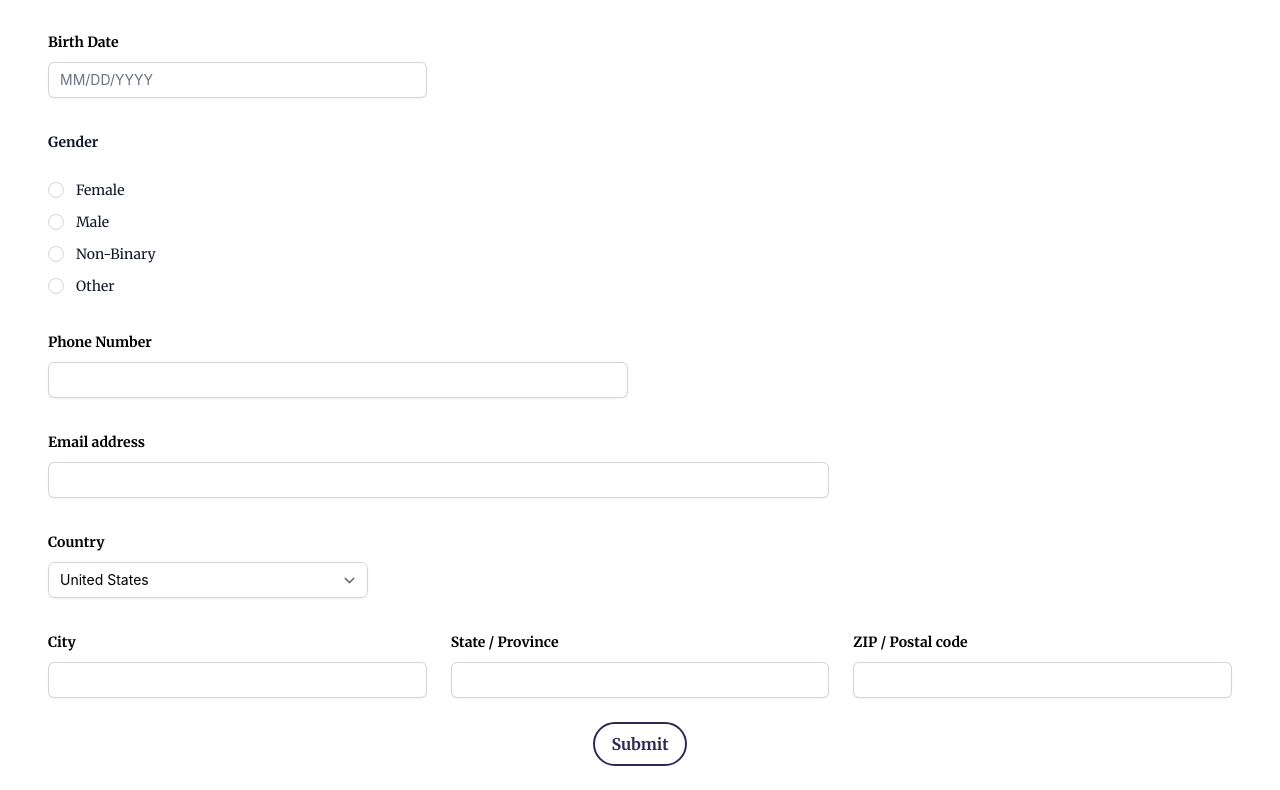
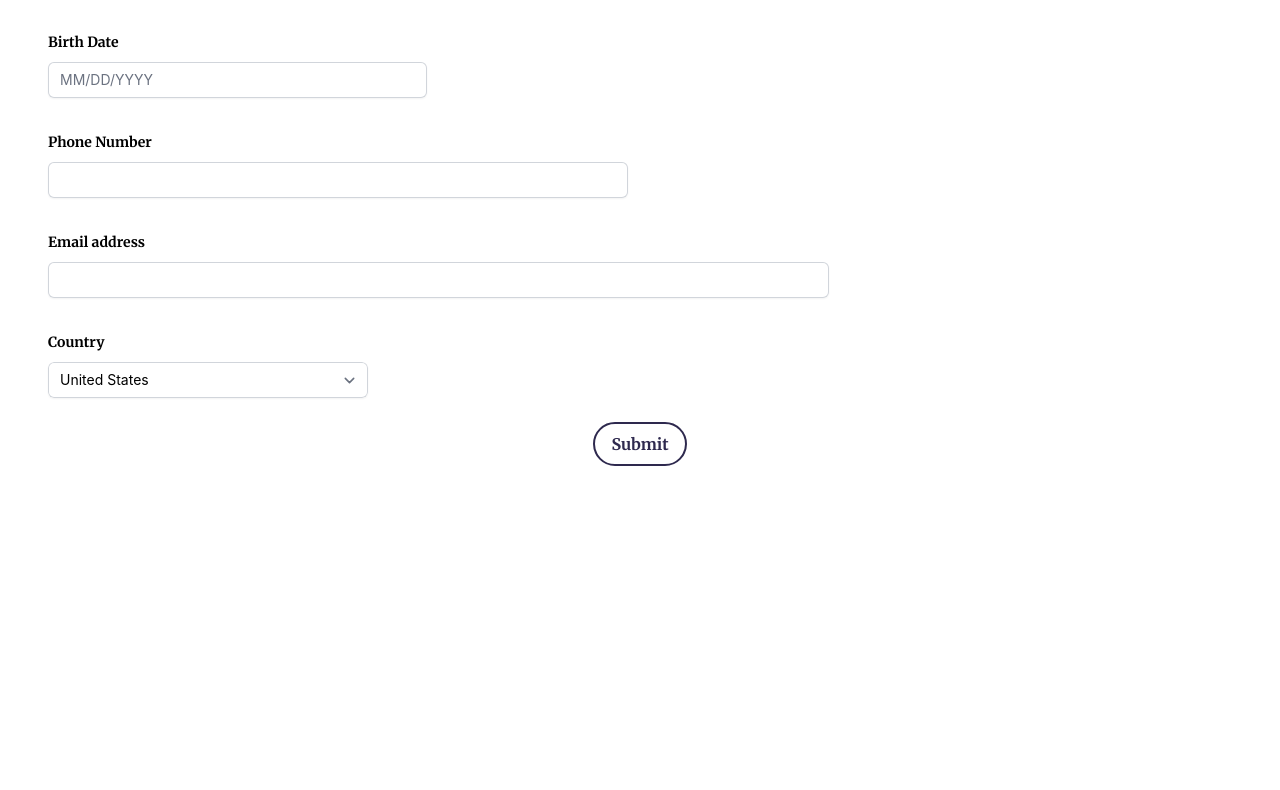
Before and after one commit to bmackey10/the-breaking-yous, a React (Create React App) app: page /register in a window 1280 px wide. Shown: the part 564-1354 px from the top of the page. After the commit the page ends 1054 px from the top, so only its background shows below. Built offline with nearby package versions, Linux system fonts and the light colour scheme.

Commit message:
Removed unwanted files marked in .gitignore

```diff
--- a/src/Components/Header/Header.js
+++ b/src/Components/Header/Header.js
@@ -6,7 +6,7 @@ import NewspaperIcon from "../../Images/newspaper.png";
 
 export default function Header() {
     const [mobileMenuOpen, setMobileMenuOpen] = useState(false);
-    const loggedIn = true;
+    const loggedIn = false;
 
     return (
         <header className="bg-theme-navy-blue">
--- a/src/Components/Pages/Register.js
+++ b/src/Components/Pages/Register.js
@@ -14,7 +14,7 @@ export default function Register() {
                 <form className="mx-auto max-w-7xl py-6 px-8 sm:px-10 lg:px-12">
                     <div className="space-y-8">
                         <div className="grid grid-cols-1 gap-x-6 gap-y-8 sm:grid-cols-6">
-                            <div className="sm:col-span-4">
+                            <div className="sm:col-span-3 sm:col-start-1">
                                 <label
                                     htmlFor="username"
                                     className="block text-sm font-merriweather font-semibold leading-6 text-black"
@@ -28,12 +28,12 @@ export default function Register() {
                                             name="username"
                                             id="username"
                                             autoComplete="username"
-                                            className="block pl-3 flex-1 border-0 bg-transparent py-1.5 text-black focus:ring-0 sm:text-sm sm:leading-6"
+                                            className="block w-full pl-3 flex-1 border-0 bg-transparent py-1.5 text-black focus:ring-0 sm:text-sm sm:leading-6"
                                         />
                                     </div>
                                 </div>
                             </div>
-                            <div className="sm:col-span-4">
+                            <div className="sm:col-span-3 sm:col-start-1">
                                 <label
                                     htmlFor="password"
                                     className="block text-sm font-merriweather font-semibold leading-6 text-black"
@@ -47,7 +47,7 @@ export default function Register() {
                                             name="password"
                                             id="password"
                                             autoComplete="password"
-                                            className="block pl-3 flex-1 border-0 bg-transparent py-1.5 text-black focus:ring-0 sm:text-sm sm:leading-6"
+                                            className="block w-full pl-3 flex-1 border-0 bg-transparent py-1.5 text-black focus:ring-0 sm:text-sm sm:leading-6"
                                         />
                                     </div>
                                 </div>
@@ -126,70 +126,7 @@ export default function Register() {
                                     />
                                 </div>
                             </div>
-                            <fieldset className="sm:col-span-full">
-                                <legend className="text-sm font-semibold font-merriweather leading-6 text-gray-900">
-                                    Gender
-                                </legend>
-                                <div className="mt-6 space-y-2">
-                                    <div className="flex items-center gap-x-3">
-                                        <input
-                                            id="female"
-                                            name="gender"
-                                            type="radio"
-                                            className="h-4 w-4 border-gray-300 text-theme-dark-red focus:ring-theme-dark-red"
-                                        />
-                                        <label
-                                            htmlFor="female"
-                                            className="block text-sm font-medium font-merriweather leading-6 text-gray-900"
-                                        >
-                                            Female
-                                        </label>
-                                    </div>
-                                    <div className="flex items-center gap-x-3">
-                                        <input
-                                            id="male"
-                                            name="gender"
-                                            type="radio"
-                                            className="h-4 w-4 border-gray-300 text-theme-dark-red focus:ring-theme-dark-red"
-                                        />
-                                        <label
-                                            htmlFor="female"
-                                            className="block text-sm font-medium font-merriweather leading-6 text-gray-900"
-                                        >
-                                            Male
-                                        </label>
-                                    </div>
-                                    <div className="flex items-center gap-x-3">
-                                        <input
-                                            id="non-binary"
-                                            name="gender"
-                                            type="radio"
-                                            className="h-4 w-4 border-gray-300 text-theme-dark-red focus:ring-theme-dark-red"
-                                        />
-                                        <label
-                                            htmlFor="non-binary"
-                                            className="block text-sm font-medium font-merriweather leading-6 text-gray-900"
-                                        >
-                                            Non-Binary
-                                        </label>
-                                    </div>
-                                    <div className="flex items-center gap-x-3">
-                                        <input
-                                            id="other"
-                                            name="gender"
-                                            type="radio"
-                                            className="h-4 w-4 border-gray-300 text-theme-dark-red focus:ring-theme-dark-red"
-                                        />
-                                        <label
-                                            htmlFor="other"
-                                            className="block text-sm font-medium font-merriweather leading-6 text-gray-900"
-                                        >
-                                            Other
-                                        </label>
-                                    </div>
-                                </div>
-                            </fieldset>
-                            <div className="sm:col-span-3">
+                            <div className="sm:col-span-3 sm:col-start-1">
                                 <label
                                     htmlFor="first-name"
                                     className="block text-sm font-semibold font-merriweather leading-6 text-black"
@@ -245,57 +182,6 @@ export default function Register() {
                                     </select>
                                 </div>
                             </div>
-                            <div className="sm:col-span-2 sm:col-start-1">
-                                <label
-                                    htmlFor="city"
-                                    className="block text-sm font-semibold font-merriweather leading-6 text-black"
-                                >
-                                    City
-                                </label>
-                                <div className="mt-2">
-                                    <input
-                                        type="text"
-                                        name="city"
-                                        id="city"
-                                        autoComplete="address-level2"
-                                        className="block w-full rounded-md border-0 py-1.5 text-black shadow-sm ring-1 ring-inset ring-gray-300 focus:ring-2 focus:ring-inset focus:ring-theme-dark-red sm:text-sm sm:leading-6"
-                                    />
-                                </div>
-                            </div>
-                            <div className="sm:col-span-2">
-                                <label
-                                    htmlFor="region"
-                                    className="block text-sm font-semibold font-merriweather leading-6 text-black"
-                                >
-                                    State / Province
-                                </label>
-                                <div className="mt-2">
-                                    <input
-                                        type="text"
-                                        name="region"
-                                        id="region"
-                                        autoComplete="address-level1"
-                                        className="block w-full rounded-md border-0 py-1.5 text-black shadow-sm ring-1 ring-inset ring-gray-300 focus:ring-2 focus:ring-inset focus:ring-theme-dark-red sm:text-sm sm:leading-6"
-                                    />
-                                </div>
-                            </div>
-                            <div className="sm:col-span-2">
-                                <label
-                                    htmlFor="postal-code"
-                                    className="block text-sm font-semibold font-merriweather leading-6 text-black"
-                                >
-                                    ZIP / Postal code
-                                </label>
-                                <div className="mt-2">
-                                    <input
-                                        type="text"
-                                        name="postal-code"
-                                        id="postal-code"
-                                        autoComplete="postal-code"
-                                        className="block w-full rounded-md border-0 py-1.5 text-black shadow-sm ring-1 ring-inset ring-gray-300 focus:ring-2 focus:ring-inset focus:ring-theme-dark-red sm:text-sm sm:leading-6"
-                                    />
-                                </div>
-                            </div>
                         </div>
                     </div>
 
```
Also changed, not shown: 1 other file (tests, documents, lock files or other folders).
